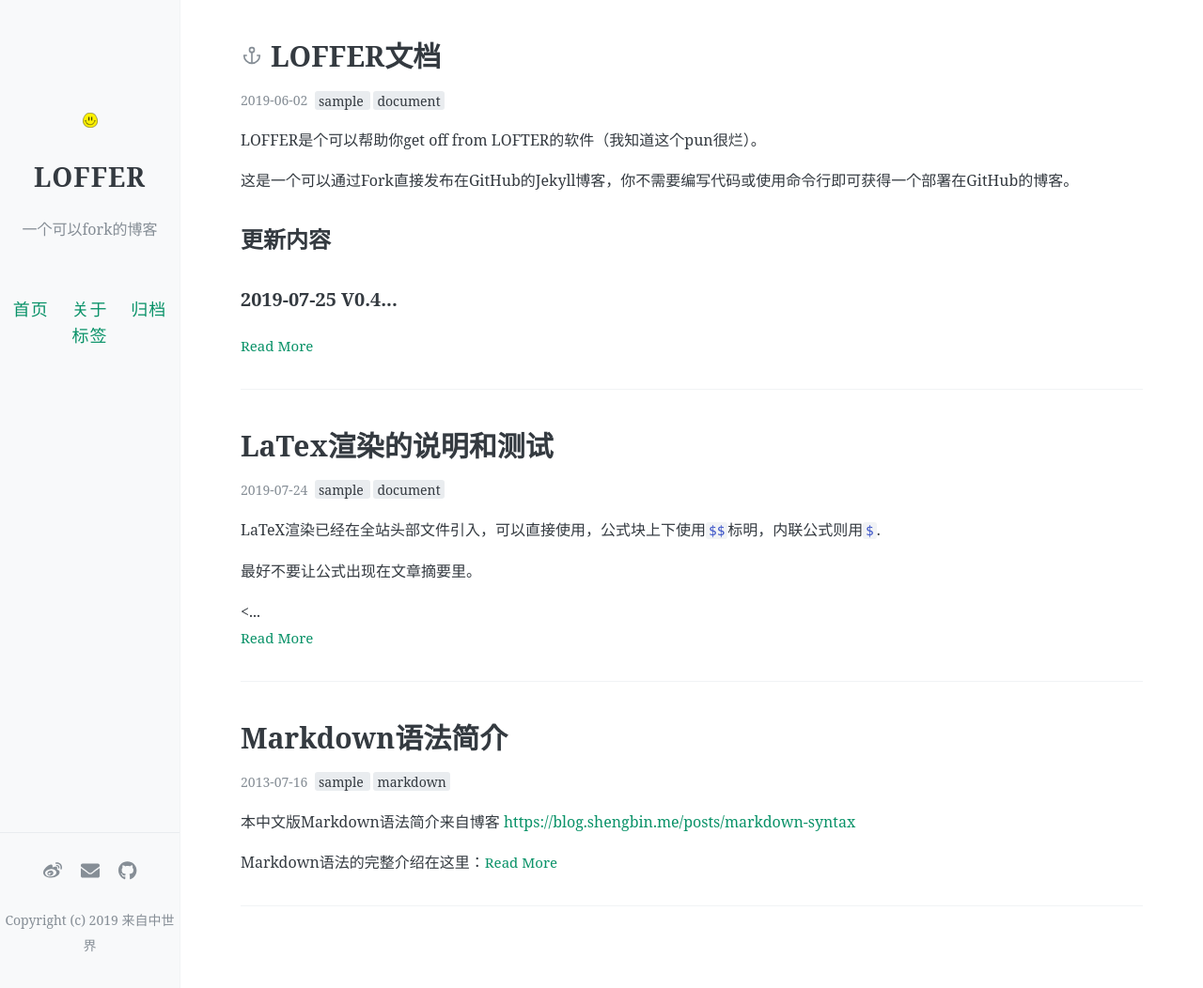
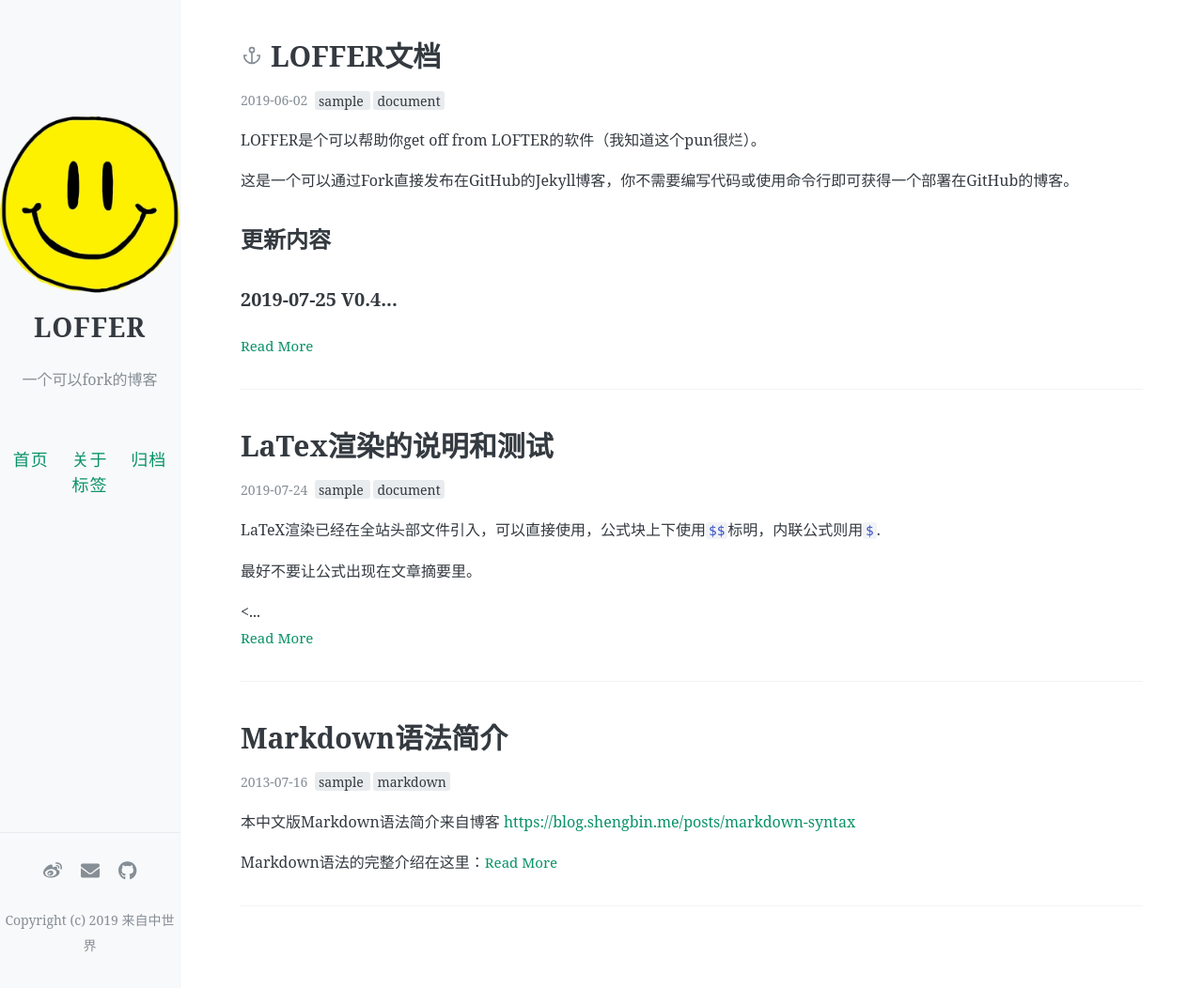
Before and after one commit to simpco/simpco.github.io, a Jekyll site: the page built from index.html, in a window 1280 px wide and 1054 px high. Shown: the whole window at 94% size. Built offline with Jekyll 4.4.1, drawn with Linux system fonts in a browser that asks for light colours; nearby versions of some CDN libraries; the list of posts is cut into pages by our own code; comment, search, counter and statistics services are not loaded.

Commit message:
update avatar

```diff
--- a/_config.yml
+++ b/_config.yml
@@ -14,7 +14,7 @@ description: 一个可以fork的博客
 #
 
 # 你的博客logo图片URL，建议尺寸不超过300px × 300px
-avatar: favicon.ico
+avatar: avatar.jpg
 
 # 你的favicon（出现在浏览器tab上）图片URL，建议使用较小(64px × 64px)的图片
 favicon: favicon.ico
```
Also changed, not shown: avatar.jpg (added).
